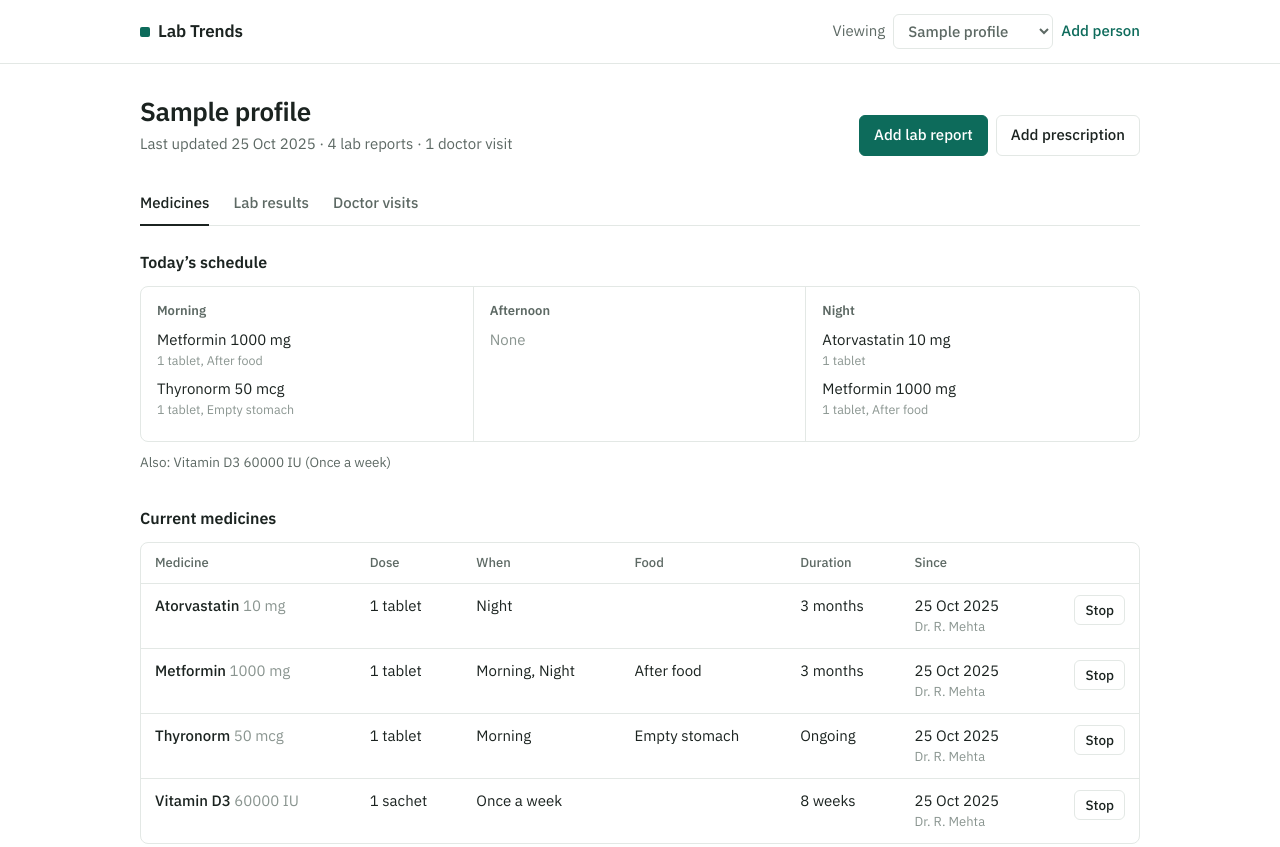
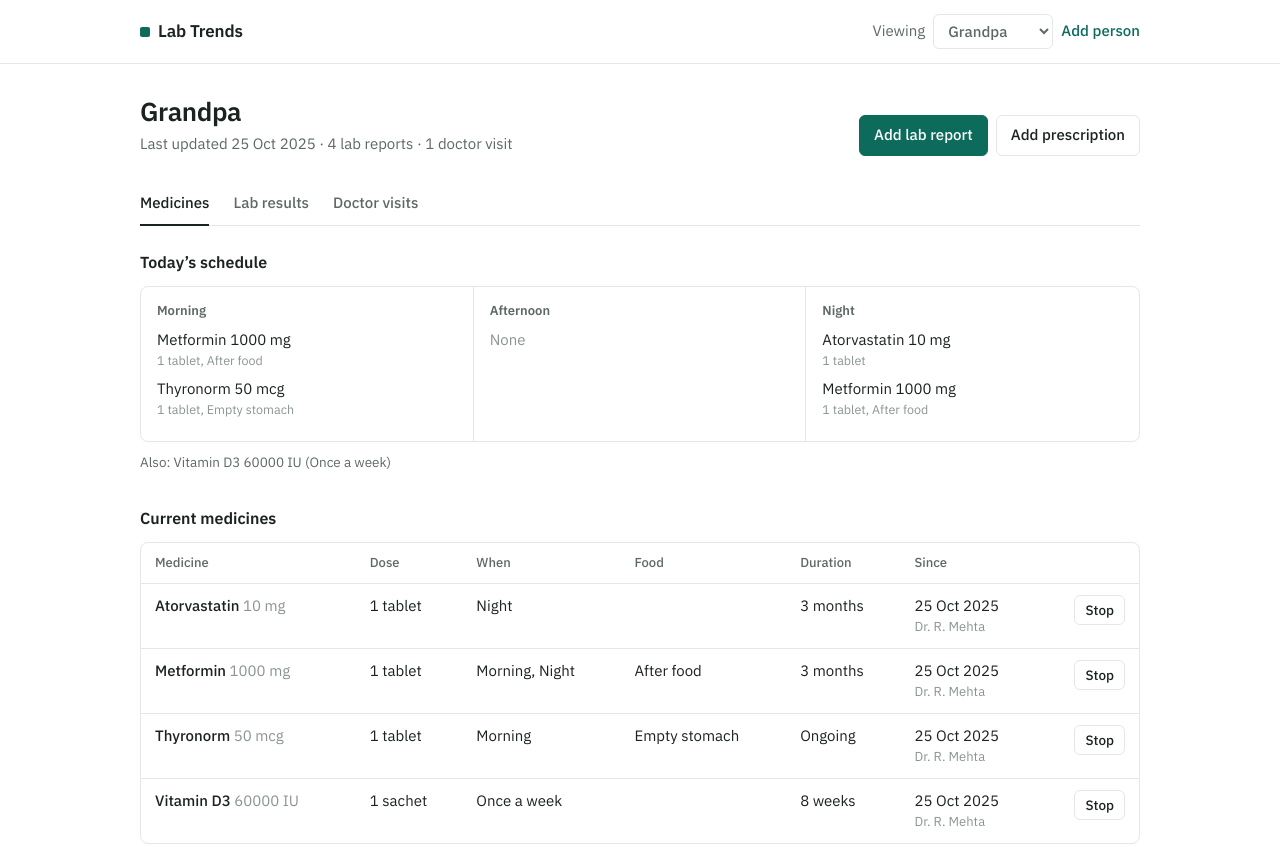
Before and after one commit to madebysanya/familyhealthspace, a plain HTML site: page index.html in a window 1280 px wide. Shown: the top 847 px of the page. Drawn offline with Linux system fonts and the light colour scheme.

Commit message:
Update index.html

```diff
--- a/index.html
+++ b/index.html
@@ -3,7 +3,7 @@
 <head>
 <meta charset="utf-8">
 <meta name="viewport" content="width=device-width, initial-scale=1">
-<title>Lab Trends</title>
+<title>Family Health Space</title>
 <link rel="preconnect" href="https://fonts.googleapis.com">
 <link href="https://fonts.googleapis.com/css2?family=IBM+Plex+Sans:wght@400;500;600&display=swap" rel="stylesheet">
 <style>
@@ -148,7 +148,7 @@ function sampleData(){
   ].map(([name,value,unit,lo,hi])=>({name,value,unit,lo,hi}))});
   const med=(name,strength,dose,m,a,n,freq,food,dur,start,stop)=>({id:id(),person:P,name,strength,dose,m,a,n,freq,food,dur,start,stop:stop||null,by:"Dr. R. Mehta"});
   return {
-    people:[{id:P,name:"Sample profile"}],
+    people:[{id:P,name:"Grandpa"}],
     docs:[
       lab("2024-02-14","City Diagnostics",[6.1,108,132,46,168,3.2,12.4,14,0.82]),
       lab("2024-08-22","City Diagnostics",[6.4,116,121,44,182,4.1,12.1,22,0.85]),
```
